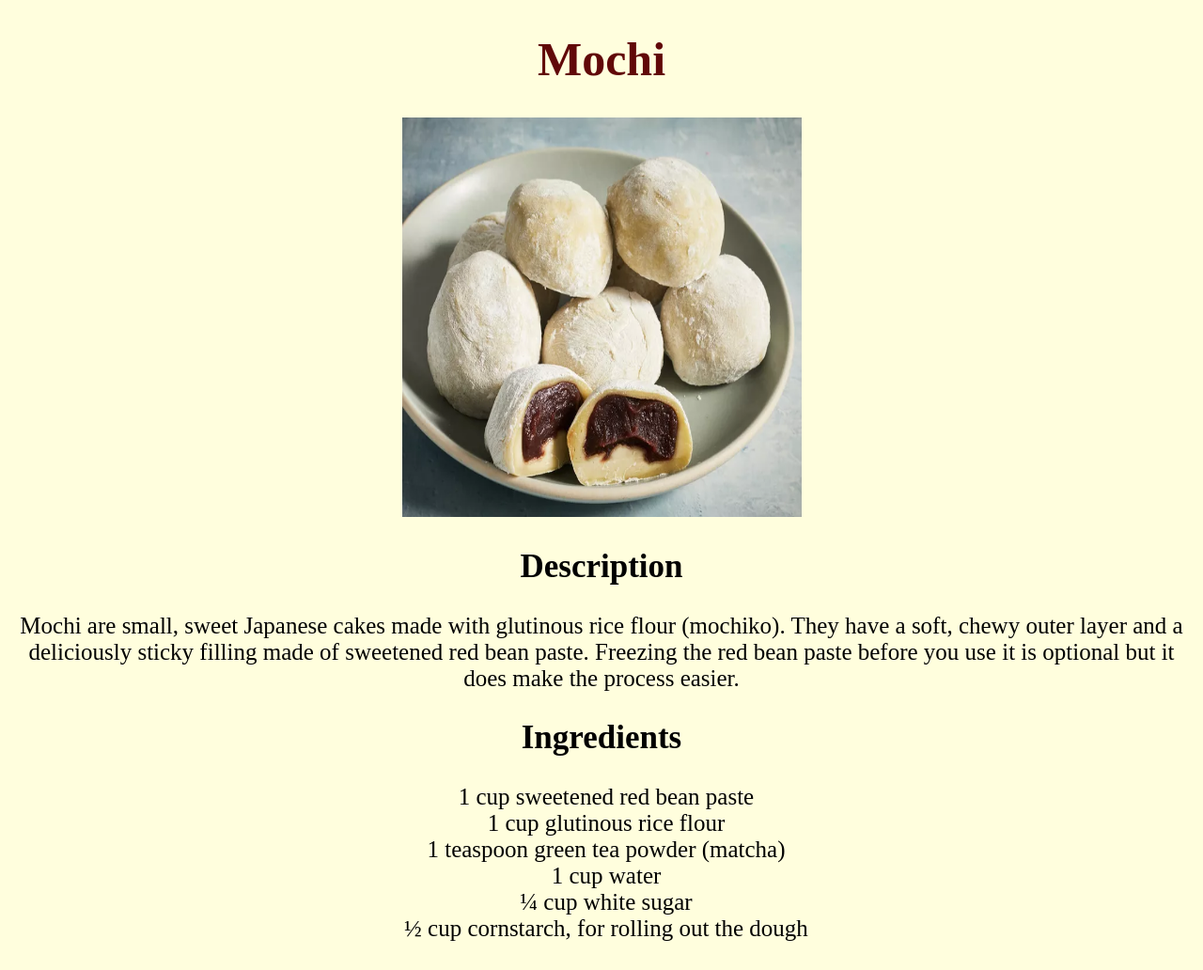
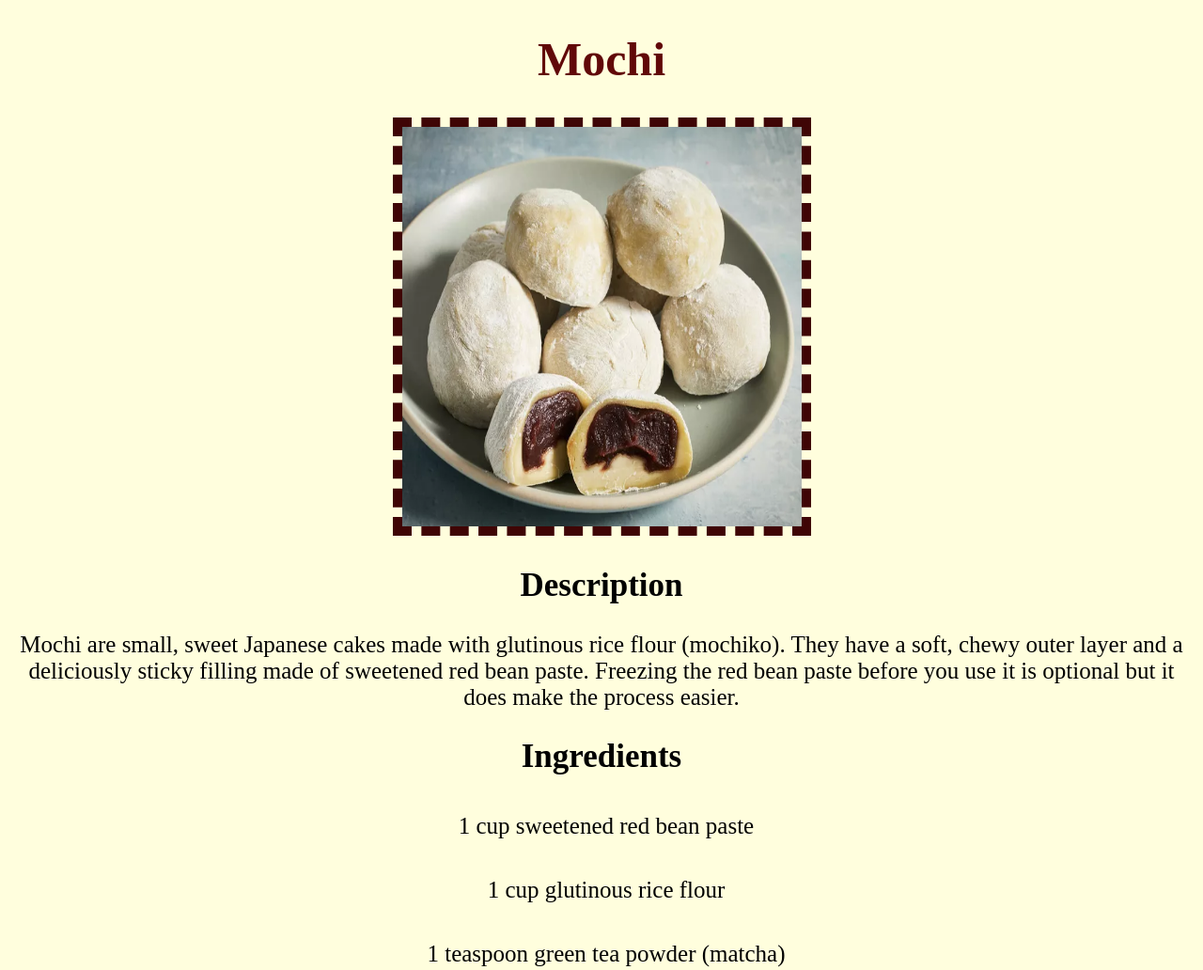
Before and after one commit to WeathersReport/recipes, a plain HTML site: page food-recipes/Mochi.html in a window 1280 px wide. Shown: the top 1032 px of the page at 94% size. Drawn offline with Linux system fonts and the light colour scheme.

Commit message:
Add margin to lists and borders to images

```diff
--- a/styles.css
+++ b/styles.css
@@ -45,3 +45,12 @@ body
 {
     background-color:#fffedd;
 }
+li
+{
+    margin:40px;
+}
+img
+{
+
+    border: 10px dashed rgb(63, 5, 5);
+}
```
